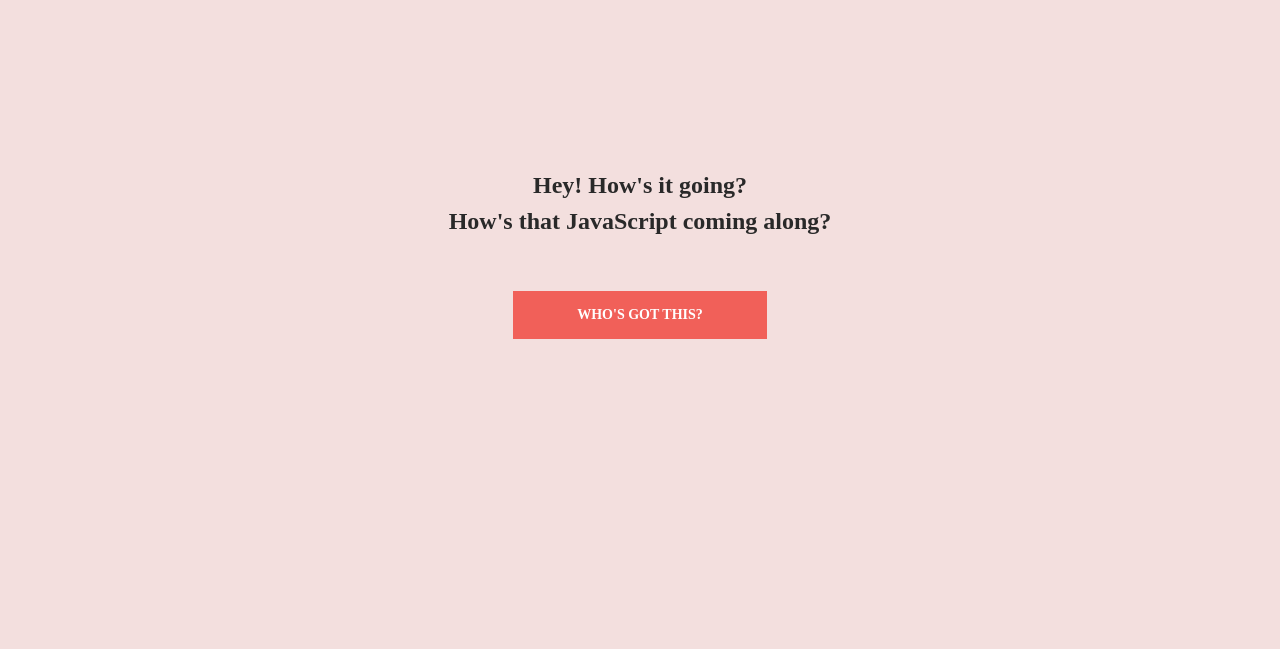
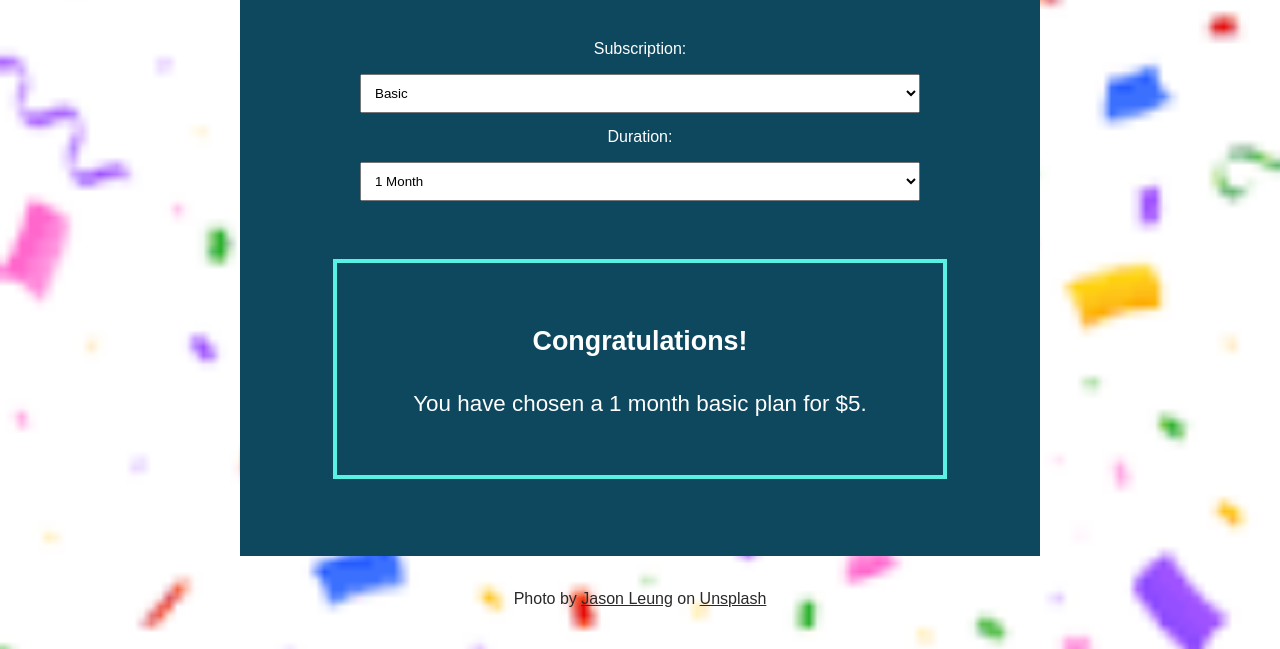
Before and after one commit to prime-mcgowan/skillcrush-js-practice, a website built with webpack: page index.html in a window 1280 px wide. Shown: the part 159-808 px from the top of the page. Built offline with nearby package versions, Linux system fonts and the light colour scheme; files whose address does not match are found by name; a web font is replaced by a local one.

Commit message:
subscription calculator completed

```diff
--- a/css/style.css
+++ b/css/style.css
@@ -87,94 +87,112 @@
   box-sizing: border-box;
 }
 
+html {
+  height: 100vh;
+}
 body {
   display: flex;
-  flex-direction: column;
+  flex-wrap: wrap;
+  justify-content: center;
   align-items: center;
-  justify-content: center;
+  padding: 3em 0;
   height: 100vh;
-  overflow: hidden;
-  font-family: "Montserrat";
-  font-weight: bold;
-  background-color: #f3dfde;
-  color: #fff;
-  margin: 0;
+  background: url("../img/confetti.png");
+  background-size: cover;
+  font-family: "Cabin", sans-serif;
   font-size: 16px;
+  line-height: 1.4;
 }
 
 .container {
+  display: flex;
+  flex-direction: column;
+  justify-content: space-around;
+  align-items: center;
+  flex-wrap: wrap;
   width: 90%;
-  max-width: 550px;
-  text-align: center;
-  font-size: 1.5em;
+  max-width: 800px;
+  max-height: 700px;
+  padding: 0 1em;
+  background-color: rgb(13, 72, 95);
+  color: white;
 }
 
-p {
-  color: #292929;
-  line-height: 1.5;
-}
-
-.modal {
-  display: none;
-  position: relative;
-  background: #fff;
-  padding: 2em 1em 1em;
-  border-radius: 10px;
-}
-
-.modal img {
-  width: 80%;
-}
-
-.modal p {
-  font-size: 1em;
-}
-.modal.show-modal {
-  display: block;
-}
-.modal .modal-x {
-  position: absolute;
-  top: 0;
-  right: 0;
-  display: block;
-  width: 40px;
-  height: 45px;
-  display: flex;
-  justify-content: center;
-  align-items: center;
-  cursor: pointer;
-  color: #292929;
-  font-size: 0.5em;
-}
-
-.modal .modal-x:hover {
-  font-weight: bold;
-  font-size: 0.6em;
-}
-
-button {
-  background-color: #f16059;
-  padding: 16px 64px;
-  margin-top: 2em;
-  outline: 0;
-  border: 0;
-  cursor: pointer;
-  font-size: 14px;
-  font-family: "Montserrat";
-  text-transform: uppercase;
-  color: #fff;
+h1 {
+  width: 100%;
+  margin: 1em 0 2em;
+  text-align: center;
+  font-family: "Raleway", sans-serif;
   font-weight: bold;
 }
 
-button:hover {
-  color: #fff;
-}
-button:active {
-  transform: scale(0.98);
+.selections {
+  display: flex;
+  flex-wrap: wrap;
+  justify-content: center;
+  align-content: center;
+  width: 100%;
+  max-width: 700px;
 }
 
-button:focus {
-  outline: 0;
+.subscription-select,
+.duration-select {
+  width: 80%;
+  text-align: center;
+}
+
+select#subscription,
+select#months {
+  padding: 0.75em;
+}
+
+.subscription-select > *,
+.duration-select > * {
+  width: 100%;
+  margin: 1em 0;
+}
+
+.congrats {
+  width: 80%;
+  padding: 1.5em 0;
+  margin: 2em 0;
+  border: 4px solid rgb(89, 241, 228);
+  font-size: 1.2em;
+  text-align: center;
+}
+
+.congrats h3 {
+  display: block;
+}
+
+footer {
+  width: 100%;
+  padding-top: 2em;
+  text-align: center;
+  color: #292929;
+}
+footer a {
+  color: #292929;
+}
+
+@media screen and (min-width: 760px) {
+  .subscription-select,
+  .duration-select {
+    flex-direction: column;
+    text-align: center;
+  }
+
+  .selections {
+    justify-content: space-around;
+  }
+
+  .congrats {
+    font-size: 1.4em;
+  }
+
+  .congrats h3 {
+    font-size: 1.2em;
+  }
 }
 
 /* ==========================================================================
--- a/index.html
+++ b/index.html
@@ -23,13 +23,31 @@
 
   <body>
     <div class="container">
-      <p>Hey! How's it going? <br />How's that JavaScript coming along?</p>
-      <div class="modal">
-        <span class="modal-x"><i class="fas fa-times"></i></span>
-        <img src="img/you-got-this.webp" />
-        <p>Keep it up, Skillcrusher! 🎉</p>
+        <h1>Subscription Calculator</h1>
+        <div class="selections">
+          <div class="subscription-select">
+            <label for="subscription">Subscription:</label>
+            <select name="subscription" id="subscription">
+              <option value="basic">Basic</option>
+              <option value="standard">Standard</option>
+              <option value="premium">Premium</option>
+            </select>
+          </div>
+          <div class="duration-select">
+            <label for="months">Duration:</label>
+            <select name="months" id="months">
+              <option value="1">1 Month</option>
+              <option value="6">6 Months</option>
+              <option value="12">12 Months</option>
+            </select>
+          </div>
+        </div>
+        <div class="congrats">
+          <h3>Congratulations!</h3>
+          <p class="result">You have chosen a 1 month basic plan for $5.</p>
+        </div>
+        </p>
       </div>
-      <button class="got-this">Who's got this?</button>
-    </div>
+      <footer><span>Photo by <a href="https://unsplash.com/@ninjason?utm_source=unsplash&amp;utm_medium=referral&amp;utm_content=creditCopyText">Jason Leung</a> on <a href="https://unsplash.com/s/photos/confetti-jason-leung?utm_source=unsplash&amp;utm_medium=referral&amp;utm_content=creditCopyText">Unsplash</a></span></footer>
   </body>
 </html>
--- a/js/app.js
+++ b/js/app.js
@@ -493,38 +493,70 @@
 // });
 
 // * Function Powered Modal ************************************************************
-let button = document.querySelector(".got-this");
-let modal = document.querySelector(".modal");
-let modalX = document.querySelector(".modal-x");
+// let button = document.querySelector(".got-this");
+// let modal = document.querySelector(".modal");
+// let modalX = document.querySelector(".modal-x");
 
-button.addEventListener("click", function () {
-  modal.classList.add("show-modal");
-  button.innerText = "You've got this!!";
+// button.addEventListener("click", function () {
+//   modal.classList.add("show-modal");
+//   button.innerText = "You've got this!!";
+// });
+
+// modalX.addEventListener("click", function () {
+//   closeModal();
+//   //   modal.classList.remove("show-modal");
+//   //   button.innerText = "Who's got this?";
+// });
+
+// document.addEventListener("keydown", function (e) {
+//   if (e.key === "Escape") {
+//     console.log("Escape key pressed");
+//   }
+//   if (modal.classList.contains("show-modal")) {
+//     closeModal();
+//     // modal.classList.remove("show-modal");
+//     // button.innerText = "Who's got this?";
+//   }
+// });
+
+// let closeModal = function () {
+//   modal.classList.remove("show-modal");
+//   button.innerText = "Who's got this?";
+// };
+
+// let openModal = function () {
+//   modal.classList.add("show-modal");
+//   button.innerText = "You've got this!!";
+// };
+
+// * Subscripton Calculator ************************************************************
+let subTypeElement = document.querySelector("#subscription");
+let subDurationElement = document.querySelector("#months");
+let result = document.querySelector(".result");
+let subType = "basic";
+let subDuration = Number(1);
+
+subTypeElement.addEventListener("change", function (e) {
+  subType = e.target.value;
+  updateSubscriptionDiv();
+  //   console.log(subType);
 });
 
-modalX.addEventListener("click", function () {
-  closeModal();
-  //   modal.classList.remove("show-modal");
-  //   button.innerText = "Who's got this?";
+subDurationElement.addEventListener("change", function (e) {
+  subDuration = Number(e.target.value);
+  updateSubscriptionDiv();
+  //   console.log(subDuration);
 });
 
-document.addEventListener("keydown", function (e) {
-  if (e.key === "Escape") {
-    console.log("Escape key pressed");
+let updateSubscriptionDiv = function () {
+  let monthlyCost = 5;
+  if (subType === "standard") {
+    monthlyCost = 7;
+  } else if (subType === "premium") {
+    monthlyCost = 10;
   }
-  if (modal.classList.contains("show-modal")) {
-    closeModal();
-    // modal.classList.remove("show-modal");
-    // button.innerText = "Who's got this?";
-  }
-});
 
-let closeModal = function () {
-  modal.classList.remove("show-modal");
-  button.innerText = "Who's got this?";
+  let total = subDuration * monthlyCost;
+  result.innerText = `You have chosen a ${subDuration} month ${subType}
+    plan for $${total}`;
 };
-
-let openModal = function () {
-  modal.classList.add("show-modal");
-  button.innerText = "You've got this!!";
-};
```
Also changed, not shown: img/confetti.png (added).
